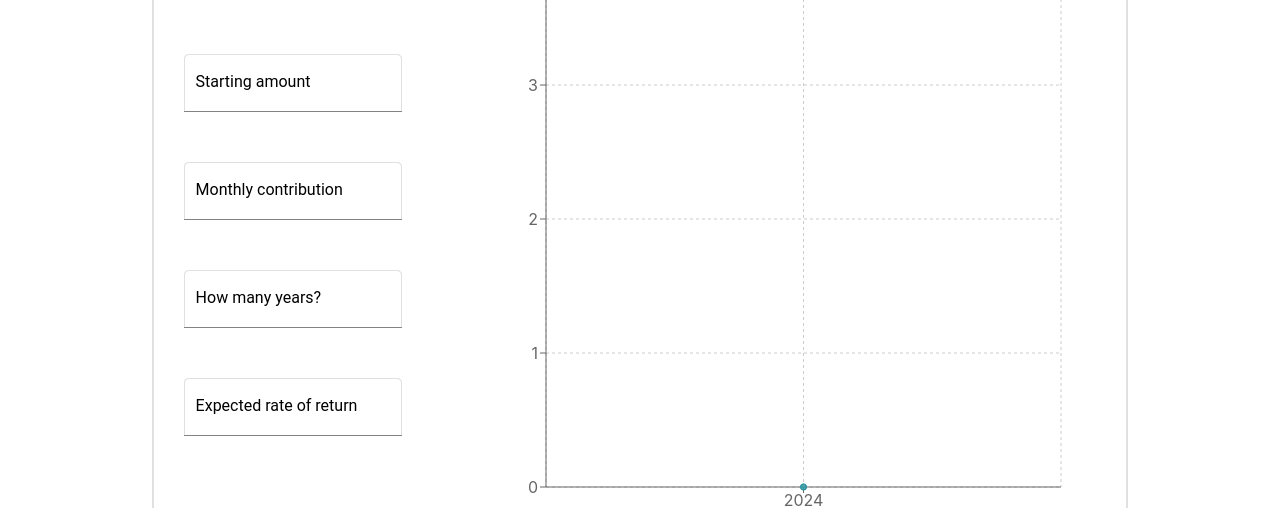
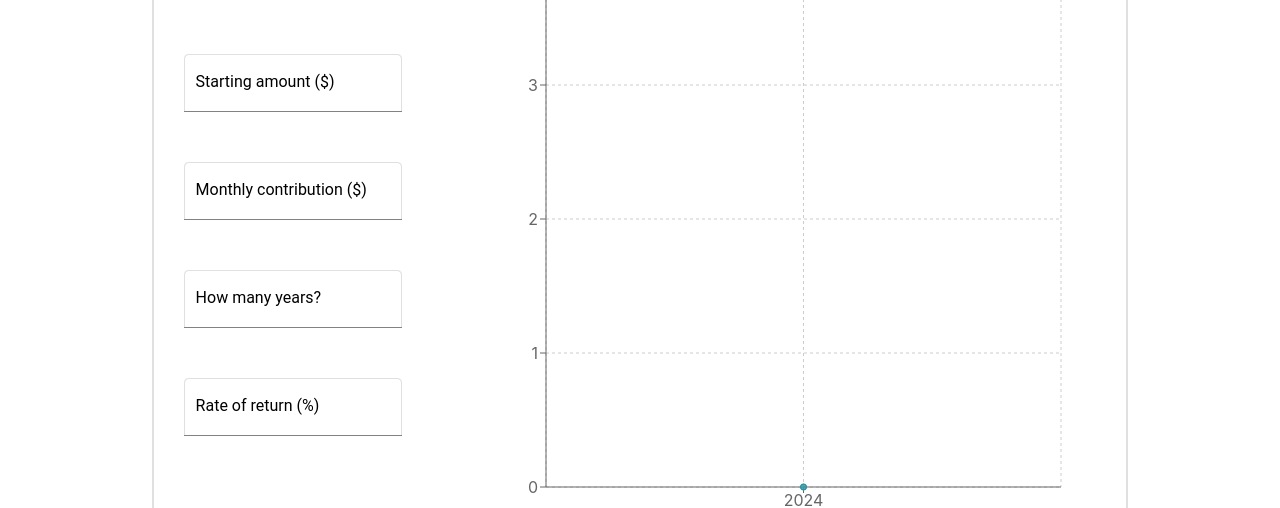
Before and after one commit to smm3123/Recharts-Investment-Calculator, a React (Create React App) app: page /tools/compound-growth in a window 1280 px wide. Shown: the part 271-779 px from the top of the page. Built offline with nearby package versions, Linux system fonts and the light colour scheme.

Commit message:
Add container component for tools

```diff
--- a/src/calculators/CompoundGrowth/CompoundGrowth.jsx
+++ b/src/calculators/CompoundGrowth/CompoundGrowth.jsx
@@ -4,6 +4,9 @@ import { Box, Typography } from '@mui/material';
 import Inputs from './Inputs';
 import Chart from './Chart';
 import Insights from './Insights';
+
+import ToolContainer from '../ToolContainer';
+
 import useIsMobile from "../../hooks/useIsMobile";
 
 const CompoundGrowth = () => {
@@ -11,31 +14,7 @@ const CompoundGrowth = () => {
   const isMobile = useIsMobile();
 
   return (
-    <Box sx={{ height: '100%' }}>
-      <Typography variant="h4" gutterBottom sx={{ textAlign: 'center', fontWeight: 'bold' }}>
-        Compound Growth Calculator
-      </Typography>
-      <Box
-        sx={{
-          display: 'flex',
-          flexDirection: 'column',
-          justifyContent: 'center',
-          alignItems: 'center',
-          height: '100%',
-          p: isMobile ? 0 : 4,
-        }}
-      >
-        <Box
-          sx={{
-            display: 'flex',
-            flexDirection: isMobile ? 'column' : 'row',
-            justifyContent: 'center',
-            height: '100%',
-            width: '80%',
-            borderRadius: '50px',
-            border: '2px solid #e0e0e0',
-          }}
-        >
+    <ToolContainer title="Compound Growth Calculator">
       <Box
         sx={{
           width: isMobile ? '100%' : '40%',
@@ -54,9 +33,7 @@ const CompoundGrowth = () => {
       >
         <Chart yearlyReturns={yearlyReturns} />
       </Box>
-        </Box>
-      </Box>
-    </Box>
+    </ToolContainer>
   );
 }
 
--- a/src/calculators/CompoundGrowth/Inputs.jsx
+++ b/src/calculators/CompoundGrowth/Inputs.jsx
@@ -33,7 +33,7 @@ const Inputs = ({ setYearlyReturns }) => {
   const [startingAmount, setStartingAmount] = useState("0");
   const [monthlyContribution, setMonthlyContribution] = useState("0");
   const [years, setYears] = useState("0");
-  const [rateOfReturn, setRateOfReturn] = useState("7");
+  const [rateOfReturn, setRateOfReturn] = useState("0");
 
   const isMobile = useIsMobile();
 
@@ -61,12 +61,12 @@ const Inputs = ({ setYearlyReturns }) => {
     >
       <Box sx={{ fontWeight: "bold", fontSize: '25px' }}>Enter your information:</Box>
       <TextField
-        label="Starting amount"
+        label="Starting amount ($)"
         variant="filled"
         onChange={(e) => setStartingAmount(e.target.value)}
       />
       <TextField
-        label="Monthly contribution"
+        label="Monthly contribution ($)"
         variant="filled"
         onChange={(e) => setMonthlyContribution(e.target.value)}
       />
@@ -76,7 +76,7 @@ const Inputs = ({ setYearlyReturns }) => {
         onChange={(e) => setYears(e.target.value)}
       />
       <TextField
-        label="Expected rate of return"
+        label="Rate of return (%)"
         variant="filled"
         onChange={(e) => setRateOfReturn(e.target.value)}
       />
--- /dev/null
+++ b/src/calculators/ToolContainer.js
@@ -0,0 +1,42 @@
+import React from "react";
+import { Box, Typography } from "@mui/material";
+import useIsMobile from "../hooks/useIsMobile";
+
+const ToolContainer = ({ title, children }) => {
+
+  const isMobile = useIsMobile();
+
+  return (
+    <Box>
+      <Typography variant="h4" gutterBottom sx={{ textAlign: 'center', fontWeight: 'bold' }}>
+        {title}
+      </Typography>
+      <Box
+        sx={{
+          display: 'flex',
+          flexDirection: 'column',
+          justifyContent: 'center',
+          alignItems: 'center',
+          height: '100%',
+          p: isMobile ? 0 : 4,
+        }}
+      >
+        <Box
+          sx={{
+            display: 'flex',
+            flexDirection: isMobile ? 'column' : 'row',
+            justifyContent: 'center',
+            height: '100%',
+            width: '80%',
+            borderRadius: '50px',
+            border: '2px solid #e0e0e0',
+          }}
+        >
+          {children}
+        </Box>
+      </Box>
+    </Box>
+  );
+};
+
+export default ToolContainer;
```
Lines whose indentation alone changed are shown as unchanged.
